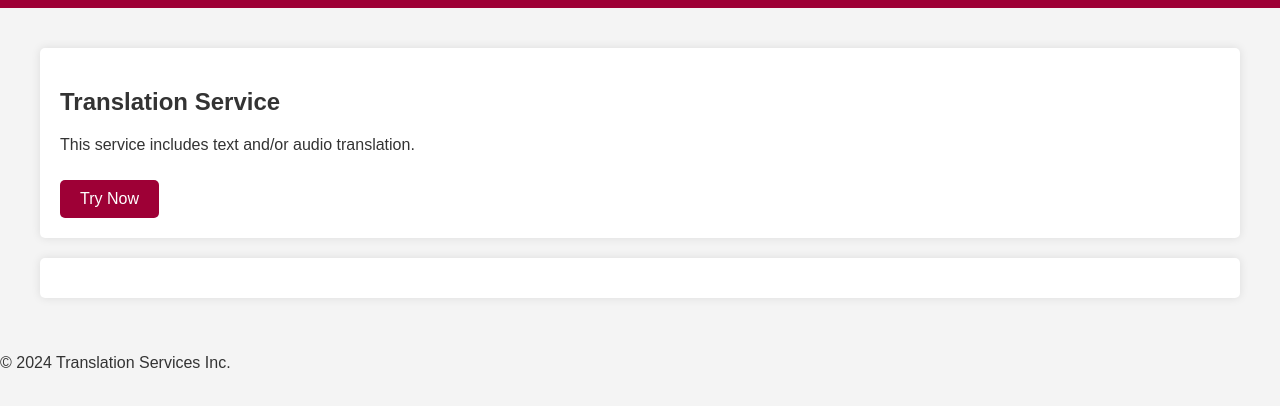
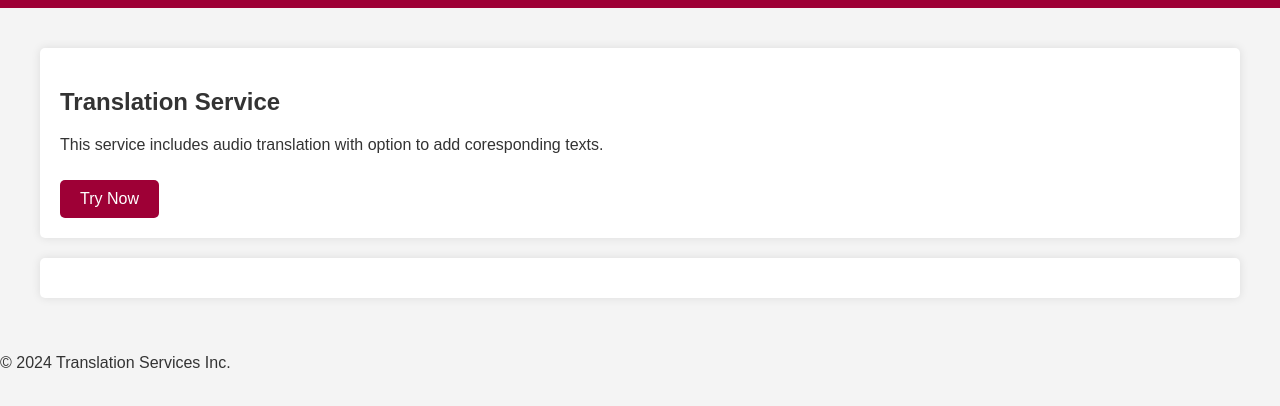
Before and after one commit to rampedro/echodemo.io, a plain HTML site: page index.html in a window 1280 px wide. Both pictures are taken after a click on the link "Translation Service". Shown: the part 68-474 px from the top of the page. Drawn offline with Linux system fonts and the light colour scheme.

Commit message:
Update index.html

```diff
--- a/index.html
+++ b/index.html
@@ -224,7 +224,7 @@
                 html = `
                     <section class="section plan-details">
                         <h2>Translation Service</h2>
-                        <p>This service includes text and/or audio translation.</p>
+                        <p>This service includes audio translation with option to add coresponding texts.</p>
                         <button onclick="showOptions('translation')">Try Now</button>
                     </section>
                     <section id="options" class="section options-details"></section>
```
